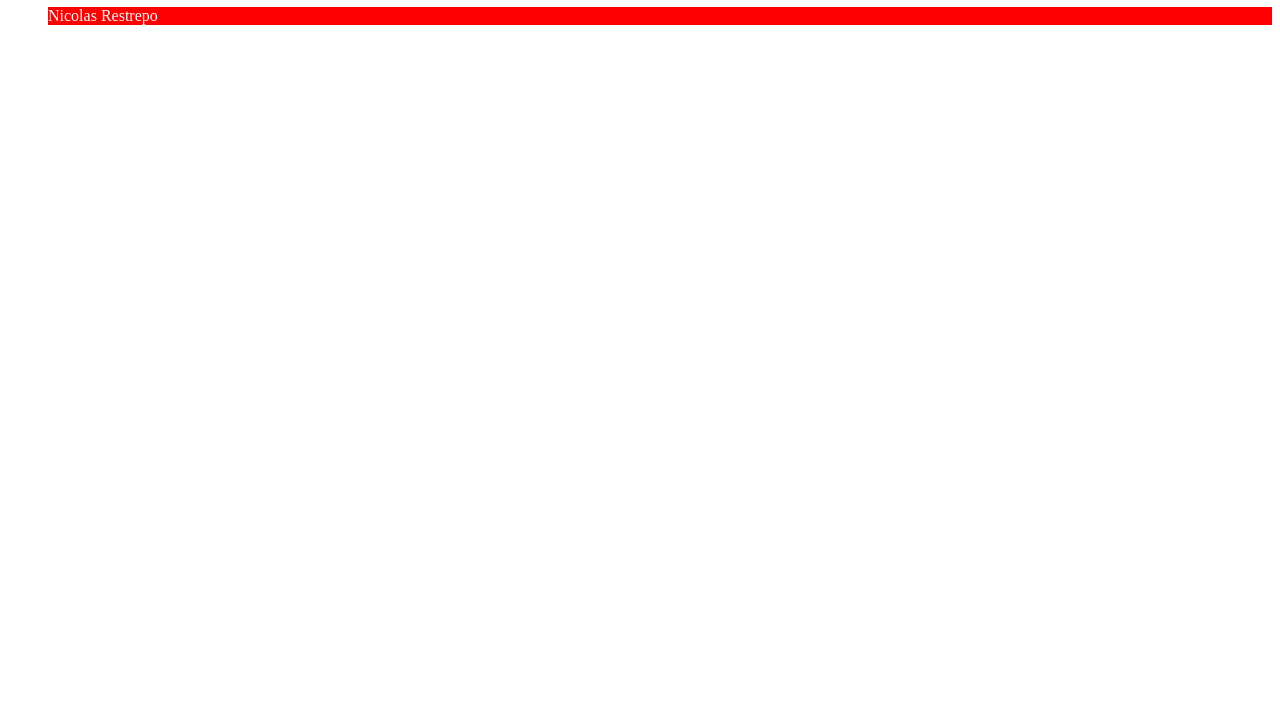
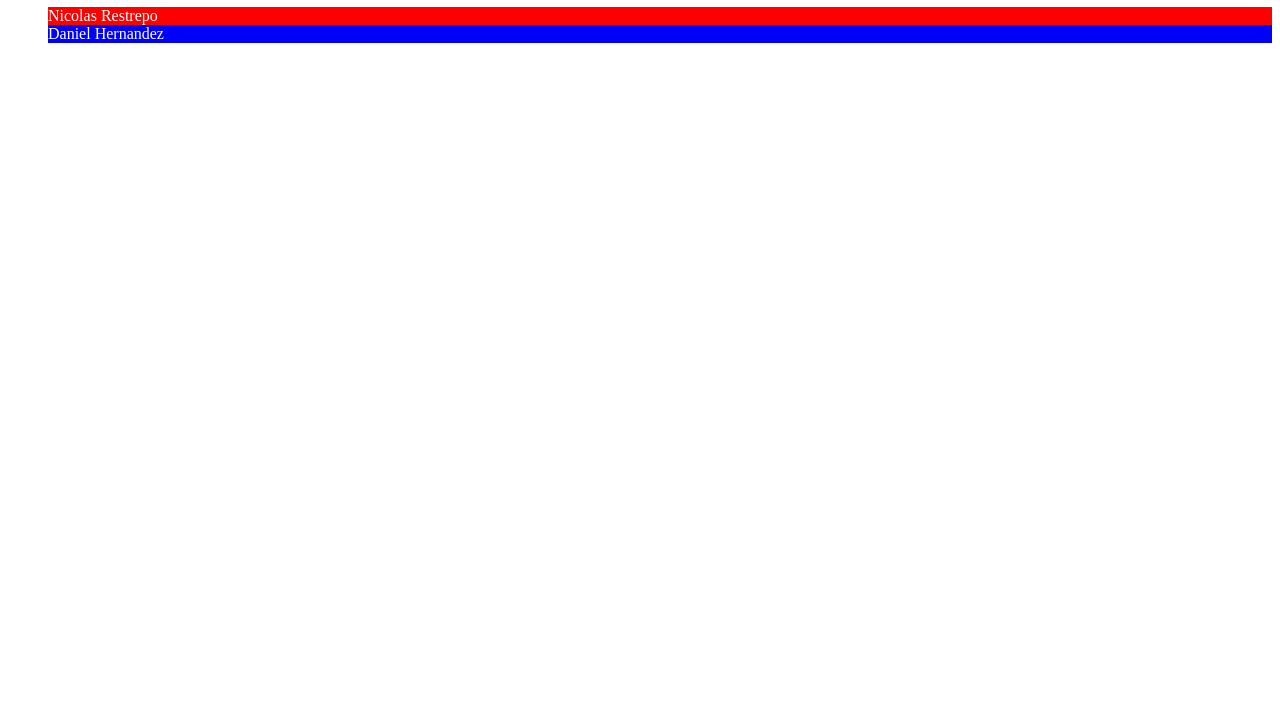
Before and after one commit to nicolasrestrepo/prueba-acamica, a plain HTML site: page index.html in a window 1280 px wide. Shown: the part 73-800 px from the top of the page. Drawn offline with Linux system fonts and the light colour scheme.

Commit message:
Subir nobre

```diff
--- a/index.css
+++ b/index.css
@@ -2,3 +2,8 @@
     background-color: red;
     color: white;
 }
+
+.daniel{
+    background-color: blue;
+    color: white;
+}
--- a/index.html
+++ b/index.html
@@ -13,6 +13,9 @@
         <li class="nicolas">
             Nicolas Restrepo
         </li>
+        <li class="daniel">
+            Daniel Hernandez
+        </li>
     </ul>
 </body>
 </html>
```
